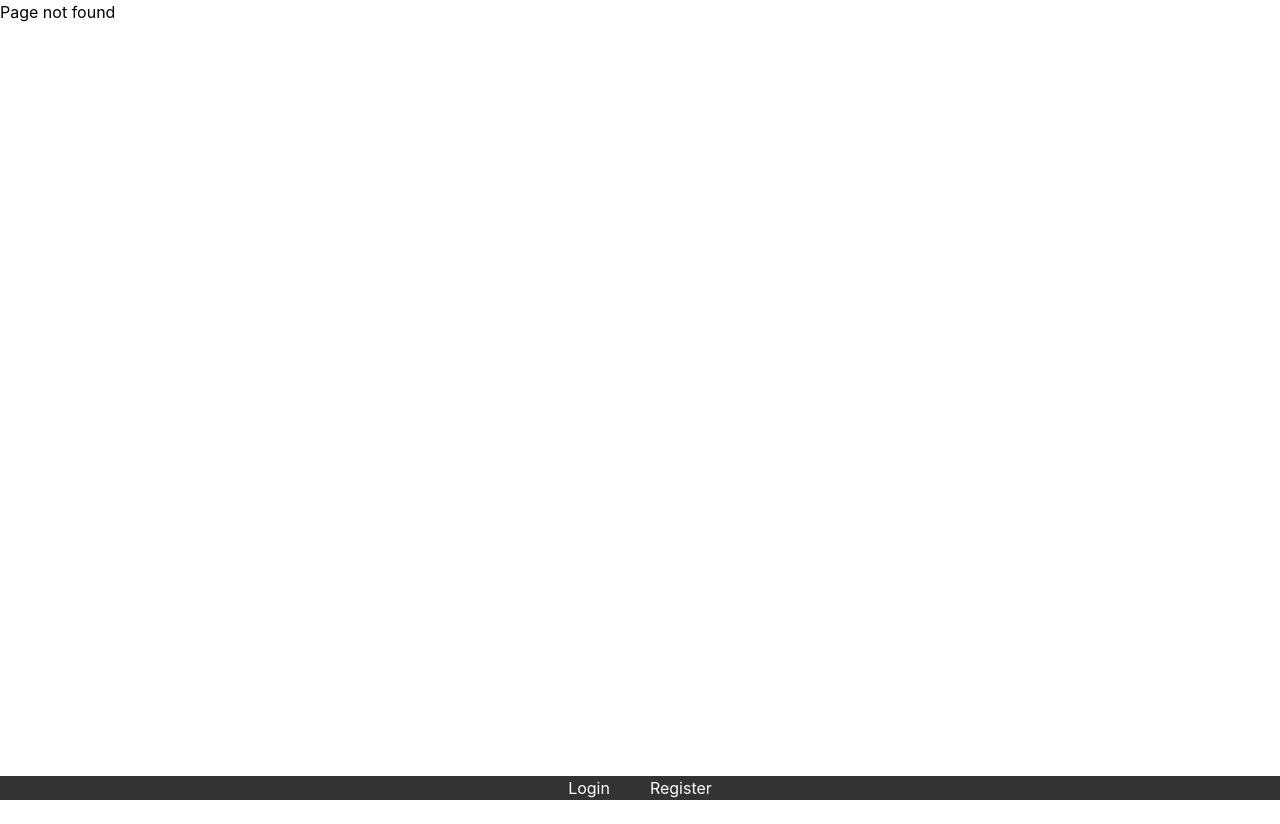
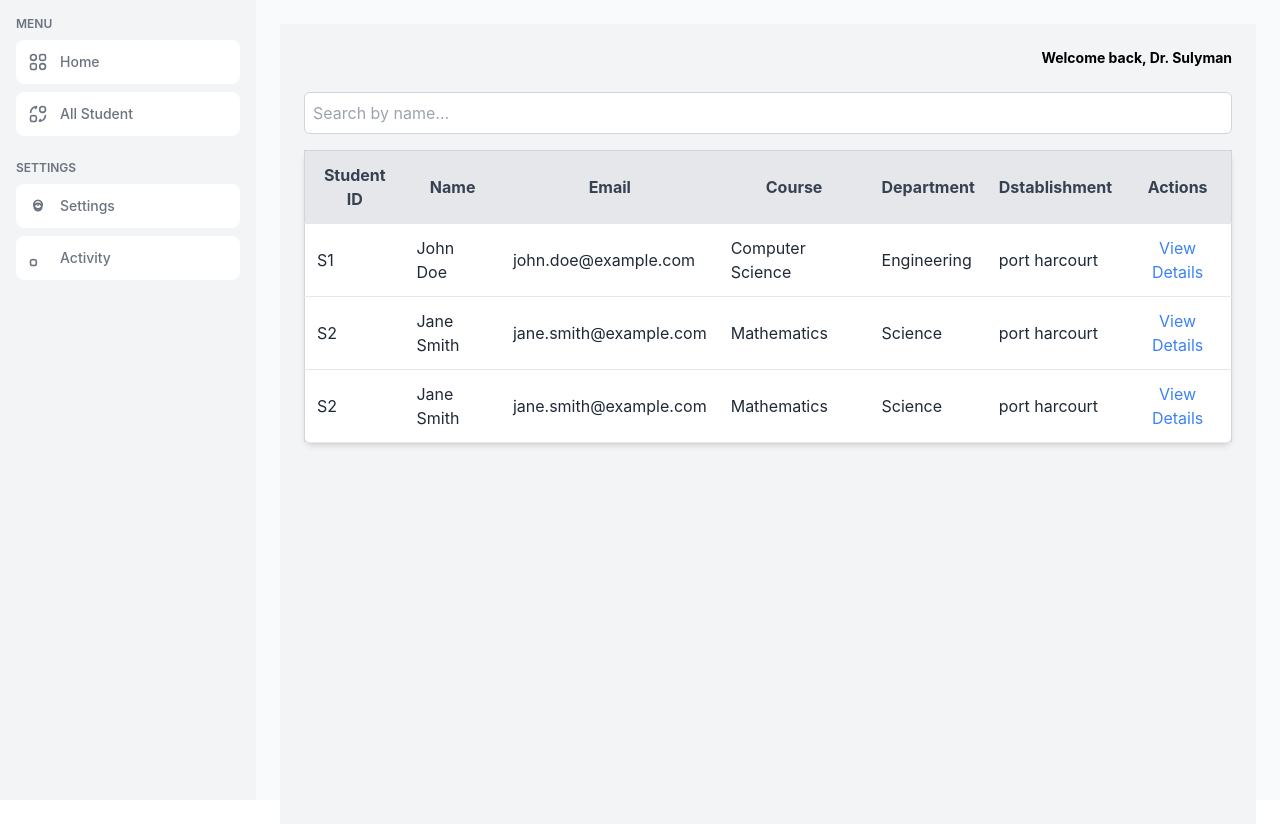
Before and after one commit to idealfilmz/siwes-platform, a React (Create React App) app in the folder siwes_frontend/: page /supervisor in a window 1280 px wide. Before the commit this address had no page. Before the commit the page ends 800 px from the top, so only its background shows below. Built offline with nearby package versions, Linux system fonts and the light colour scheme.

Commit message:
latest update

```diff
--- a/siwes_frontend/src/App.js
+++ b/siwes_frontend/src/App.js
@@ -1,7 +1,6 @@
 import React from 'react';
 import { BrowserRouter as Router, Routes, Route } from 'react-router-dom';
 import './App.css';
-import { Login } from './supervisor_login';
 import { Register } from './Authenications/Register';
 import { Notfound } from './notfound';
 import { LecturerOverview } from './componet/supervisor/dashboard';
@@ -10,6 +9,10 @@ import { StudentDashboard } from './componet/students/dashboard';
 import BottomNav from './bottom/bottomnav';
 import { MultiLevelSidebar } from './dashboards';
 import { WeekLyName } from './students/weeklyprogress';
+import { SupervisorBar } from './componet/supervisor/supervisorbar';
+import { LandingPage } from './landingpage';
+import { SupLogin } from './supervisor_login';
+import { Login } from './Authenications/login';
 
 function App() {
   return (
@@ -17,21 +20,22 @@ function App() {
     <Router>
       <div>
         <Routes>
-          <Route path="/" element={<Register />} />
-          <Route path="/login" element={<Login />} />
-          <Route path="/lecturer-overview" element={<LecturerOverview />} />
-          <Route path="/lecturer-dashboard" element={<LecturerDashboard />} />
+<Route path='/landing' element={<LandingPage/>} />
+ <Route path="/" element={<Register />} />
+          <Route path="nav" element={<BottomNav />} />
+          <Route path ="login" element={< SupLogin/>} />
+          <Route path="supervisor-login" element={<Login />} />
+          <Route path='/supervisor' element={<SupervisorBar />} >
+            <Route path="view" element={<LecturerOverview />} />
+            <Route path="" element={<LecturerDashboard />} />
+          </Route>
           <Route path="*" element={<Notfound />} />
           <Route path='/side' element={<MultiLevelSidebar />} >
             <Route path="" element={<StudentDashboard />} />
             <Route path='wekk' element={<WeekLyName />} />
           </Route>
+        </Routes>
 
-
-
-
-        </Routes>
-        <BottomNav />
       </div>
     </Router>
 
--- a/siwes_frontend/src/Authenications/login/index.js
+++ b/siwes_frontend/src/Authenications/login/index.js
@@ -25,11 +25,11 @@ export const Login = () => {
             <h1 className="text-2xl font-semibold mb-6 text-center">Login</h1>
             <form onSubmit={handleSubmit}>
                <div className="mb-4">
-                  <label htmlFor="username" className="block text-gray-700 mb-2">Username</label>
+                  <label htmlFor="username" className="block text-gray-700 mb-2">Staff ID</label>
                   <input
                      id="username"
                      type="text"
-                     placeholder="Enter username"
+                     placeholder="Enter staff id"
                      value={username}
                      onChange={handleUsernameChange}
                      className="w-full p-2 border border-gray-300 rounded-md focus:outline-none focus:ring-2 focus:ring-blue-500"
--- a/siwes_frontend/src/bottom/bottomnav.js
+++ b/siwes_frontend/src/bottom/bottomnav.js
@@ -4,12 +4,16 @@ import './style.css'; // Import CSS for styling
 
 const BottomNav = () => {
   return (
-    <nav className="bottom-nav">
-      <ul>
-        <li><Link to="/login">Login</Link></li>
-        <li><Link to="/register">Register</Link></li>
+    <div className='flex self-center h-screen items-center justify-center'>
+    <center>
+    <nav className="">
+      <ul className='flex flex-row '>
+        <li className='text-gray-50 m-4 font-bold p-4 rounded-full bg-blue-950 '  ><Link to="/login">Login as student</Link></li>
+        <li  className='text-gray-50 m-4 font-bold p-4 rounded-full bg-blue-400'><Link to="/supervisor-login">Login as supervisor</Link></li>
       </ul>
     </nav>
+    </center>
+    </div>
   );
 }
 
--- a/siwes_frontend/src/componet/supervisor/dashboard.js
+++ b/siwes_frontend/src/componet/supervisor/dashboard.js
@@ -2,8 +2,8 @@ import React, { useState } from "react";
 
 const sampleData = [
   {
-    studentId: "S1",
-    name: "John Doe",
+    studentId: "19/24pj047",
+
     scores: {
       week1: 85,
       week2: 90,
@@ -11,17 +11,6 @@ const sampleData = [
       week4: 92,
     },
   },
-  {
-    studentId: "S2",
-    name: "Jane Smith",
-    scores: {
-      week1: 88,
-      week2: 94,
-      week3: 82,
-      week4: 89,
-    },
-  },
-  // Add more student data here
 ];
 
 export const LecturerOverview = () => {
@@ -33,7 +22,7 @@ export const LecturerOverview = () => {
 
   return (
     <div className="p-6 bg-gray-100 min-h-screen">
-      <h1 className="text-2xl font-semibold mb-6">Student Weekly Scores</h1>
+      <h1 className="text-2xl font-semibold mb-6">John Paul's Weekly Scores</h1>
       <div className="mb-4">
         <label htmlFor="weekSelect" className="block text-gray-700 mb-2">Select Week:</label>
         <select
@@ -48,20 +37,18 @@ export const LecturerOverview = () => {
           <option value="week4">Week 4</option>
         </select>
       </div>
-      <table className="min-w-full bg-white border border-gray-300 rounded-lg shadow-md">
+      <table className=" w-1/2 bg-white border border-gray-300 rounded-lg shadow-md">
         <thead>
           <tr className="bg-gray-200 text-gray-700">
-            <th className="p-3 border-b">Student ID</th>
-            <th className="p-3 border-b">Name</th>
+            <th className="p-3 border-b">Matric No.</th>
             <th className="p-3 border-b">Score</th>
           </tr>
         </thead>
         <tbody>
           {sampleData.map((student) => (
             <tr key={student.studentId}>
-              <td className="p-3 border-b text-gray-800">{student.studentId}</td>
-              <td className="p-3 border-b text-gray-800">{student.name}</td>
-              <td className="p-3 border-b text-gray-800">
+              <td className="p-3 text-center border-b text-gray-800">{student.studentId}</td>
+              <td className="p-3 border-b text-center text-gray-800">
                 {student.scores[selectedWeek] !== undefined
                   ? student.scores[selectedWeek]
                   : "N/A"}
@@ -70,6 +57,13 @@ export const LecturerOverview = () => {
           ))}
         </tbody>
       </table>
+      <center>
+      <div className="flex flex-col bg-gray-50 mt-10 items-center w-fit self-center p-5 justify-around">
+        <h3 className="p-2 m-2 font-bold">
+          <button className="text-blue-500">FINAL SCORE</button>: 0</h3>
+
+      </div>
+      </center>
     </div>
   );
 };
--- a/siwes_frontend/src/componet/supervisor/landin.js
+++ b/siwes_frontend/src/componet/supervisor/landin.js
@@ -40,7 +40,7 @@ export const LecturerDashboard = () => {
 
   return (
     <div className="p-6 bg-gray-100 min-h-screen">
-      <h1 className="text-2xl font-semibold mb-6">Lecturer Dashboard</h1>
+      <h1 className="text-sm font-bold mb-6 text-right">Welcome back, Dr. Sulyman </h1>
       <div className="mb-4">
         <input
           type="text"
--- /dev/null
+++ b/siwes_frontend/src/componet/supervisor/supervisorbar/index.js
@@ -0,0 +1,87 @@
+
+
+
+
+import React from "react";
+import { Outlet } from "react-router-dom";
+
+export function SupervisorBar() {
+  const [open, setOpen] = React.useState(0);
+
+  const handleOpen = (value) => {
+    setOpen(open === value ? 0 : value);
+  };
+
+  return (
+    <div className="flex flex-row w-full h-screen">
+      {/* Sidebar */}
+      <aside className="w-64 bg-gray-100 p-4">
+        {/* Menu Section */}
+        <div className="mb-6">
+          <h6 className="text-gray-500 text-xs font-semibold leading-4 mb-2">MENU</h6>
+          <ul className="space-y-2">
+            {/* Home */}
+            <li>
+              <a href="javascript:;" className="flex items-center p-3 bg-white rounded-lg">
+                <svg xmlns="http://www.w3.org/2000/svg" width="20" height="20" viewBox="0 0 20 20" fill="none" className="mr-3">
+                  <g id="category 02">
+                    <g id="icon">
+                      <path d="M2.5 5.41667C2.5 3.80584 3.80584 2.5 5.41667 2.5C7.0275 2.5 8.33333 3.80584 8.33333 5.41667C8.33333 7.0275 7.0275 8.33333 5.41667 8.33333C3.80584 8.33333 2.5 7.0275 2.5 5.41667Z" stroke="#6B7280" strokeWidth="1.6" />
+                      <path d="M11.6667 5.41667C11.6667 4.24628 11.6667 3.66109 11.9476 3.24072C12.0691 3.05873 12.2254 2.90248 12.4074 2.78088C12.8278 2.5 13.4129 2.5 14.5833 2.5C15.7537 2.5 16.3389 2.5 16.7593 2.78088C16.9413 2.90248 17.0975 3.05873 17.2191 3.24072C17.5 3.66109 17.5 4.24628 17.5 5.41667C17.5 6.58705 17.5 7.17224 17.2191 7.59262C17.0975 7.7746 16.9413 7.93085 16.7593 8.05245C16.3389 8.33333 15.7537 8.33333 14.5833 8.33333C13.4129 8.33333 12.8278 8.33333 12.4074 8.05245C12.2254 7.93085 12.0691 7.7746 11.9476 7.59262C11.6667 7.17224 11.6667 6.58705 11.6667 5.41667Z" stroke="#6B7280" strokeWidth="1.6" />
+                      <path d="M11.6667 14.5833C11.6667 12.9725 12.9725 11.6667 14.5833 11.6667C16.1942 11.6667 17.5 12.9725 17.5 14.5833C17.5 16.1942 16.1942 17.5 14.5833 17.5C12.9725 17.5 11.6667 16.1942 11.6667 14.5833Z" stroke="#6B7280" strokeWidth="1.6" />
+                      <path d="M2.5 14.5833C2.5 13.4129 2.5 12.8278 2.78088 12.4074C2.90248 12.2254 3.05873 12.0691 3.24072 11.9476C3.66109 11.6667 4.24628 11.6667 5.41667 11.6667C6.58705 11.6667 7.17224 11.6667 7.59262 11.9476C7.7746 12.0691 7.93085 12.2254 8.05245 12.4074C8.33333 12.8278 8.33333 13.4129 8.33333 14.5833C8.33333 15.7537 8.33333 16.3389 8.05245 16.7593C7.93085 16.9413 7.7746 17.0975 7.59262 17.2191C7.17224 17.5 6.58705 17.5 5.41667 17.5C4.24628 17.5 3.66109 17.5 3.24072 17.2191C3.05873 17.0975 2.90248 16.9413 2.78088 16.7593C2.5 16.3389 2.5 15.7537 2.5 14.5833Z" stroke="#6B7280" strokeWidth="1.6" />
+                    </g>
+                  </g>
+                </svg>
+                <span className="text-gray-500 text-sm font-medium">Home</span>
+              </a>
+            </li>
+            {/* Assessment */}
+            <li>
+              <a href="javascript:;" className="flex items-center p-3 bg-white rounded-lg">
+                <svg xmlns="http://www.w3.org/2000/svg" width="20" height="20" viewBox="0 0 20 20" fill="none" className="mr-3">
+                  <g id="Swap">
+                    <path id="icon" d="M2.50325 9.00193C2.50145 5.42312 5.40119 2.52045 8.98001 2.51865M8.99678 2.5L7.25783 4.94982M17.5 10.9172C17.5 14.496 14.5988 17.3972 11.02 17.3972M11.0022 17.4161L12.7423 14.9671M14.5833 8.3334C12.9725 8.3334 11.6667 7.02756 11.6667 5.41673C11.6667 3.8059 12.9725 2.50006 14.5833 2.50006C16.1942 2.50006 17.5 3.8059 17.5 5.41673C17.5 7.02756 16.1942 8.3334 14.5833 8.3334ZM5.41667 17.5001C4.24628 17.5001 3.66109 17.5001 3.24072 17.2192C3.05873 17.0976 2.90248 16.9413 2.78088 16.7593C2.5 16.339 2.5 15.7538 2.5 14.5834C2.5 13.413 2.5 12.8278 2.78088 12.4074C2.90248 12.2255 3.05873 12.0692 3.24072 11.9476C3.66109 11.6667 4.24628 11.6667 5.41667 11.6667C6.58705 11.6667 7.17224 11.6667 7.59262 11.9476C7.7746 12.0692 7.93085 12.2255 8.05245 12.4074C8.33333 12.8278 8.33333 13.413 8.33333 14.5834C8.33333 15.7538 8.33333 16.3389 8.05245 16.7593C7.93085 16.9413 7.7746 17.0976 7.59262 17.2192C7.17224 17.5 6.58705 17.5 5.41667 17.5Z" stroke="#6B7280" strokeWidth="1.6" />
+                  </g>
+                </svg>
+                <span className="text-gray-500 text-sm font-medium">All Student</span>
+              </a>
+            </li>
+            {/* Projects */}
+
+          </ul>
+        </div>
+
+        {/* Settings Section */}
+        <div>
+          <h6 className="text-gray-500 text-xs font-semibold leading-4 mb-2">SETTINGS</h6>
+          <ul className="space-y-2">
+            {/* Settings */}
+            <li>
+              <a href="javascript:;" className="flex items-center p-3 bg-white rounded-lg">
+                <svg xmlns="http://www.w3.org/2000/svg" width="20" height="20" viewBox="0 0 20 20" fill="none" className="mr-3">
+                  <path id="icon" d="M10 14.7581C12.0147 14.7581 13.7428 13.029 13.7428 11.0143C13.7428 9.00062 12.0147 7.27152 10 7.27152C7.98528 7.27152 6.25715 9.00062 6.25715 11.0143C6.25715 13.029 7.98528 14.7581 10 14.7581ZM10 4.28571C12.2567 4.28571 14.2857 6.3147 14.2857 8.57143C14.2857 10.8281 12.2567 12.8571 10 12.8571C7.74328 12.8571 5.71429 10.8281 5.71429 8.57143C5.71429 6.3147 7.74328 4.28571 10 4.28571ZM10 8.57143C10.2561 8.57143 10.5 8.69422 10.5 8.85714C10.5 9.02006 10.2561 9.14286 10 9.14286C9.74394 9.14286 9.5 9.02006 9.5 8.85714C9.5 8.69422 9.74394 8.57143 10 8.57143Z" stroke="#6B7280" strokeWidth="1.6" />
+                </svg>
+                <span className="text-gray-500 text-sm font-medium">Settings</span>
+              </a>
+            </li>
+            {/* Activity */}
+            <li>
+              <a href="javascript:;" className="flex items-center p-3 bg-white rounded-lg">
+                <svg xmlns="http://www.w3.org/2000/svg" width="20" height="20" viewBox="0 0 20 20" fill="none" className="mr-3">
+                  <path id="icon" d="M2.5 14.5833C2.5 13.4129 2.5 12.8278 2.78088 12.4074C2.90248 12.2254 3.05873 12.0691 3.24072 11.9476C3.66109 11.6667 4.24628 11.6667 5.41667 11.6667C6.58705 11.6667 7.17224 11.6667 7.59262 11.9476C7.7746 12.0691 7.93085 12.2254 8.05245 12.4074C8.33333 12.8278 8.33333 13.4129 8.33333 14.5833C8.33333 15.7537 8.33333 16.3389 8.05245 16.7593C7.93085 16.9413 7.7746 17.0975 7.59262 17.2191C7.17224 17.5 6.58705 17.5 5.41667 17.5C4.24628 17.5 3.66109 17.5 3.24072 17.2191C3.05873 17.0975 2.90248 16.9413 2.78088 16.7593C2.5 16.3389 2.5 15.7537 2.5 14.5833Z" stroke="#6B7280" strokeWidth="1.6" />
+                </svg>
+                <span className="text-gray-500 text-sm font-medium">Activity</span>
+              </a>
+            </li>
+          </ul>
+        </div>
+      </aside>
+
+      {/* Main Content */}
+      <main className="flex-1 p-6 bg-gray-50">
+        <Outlet />
+      </main>
+    </div>
+  );
+}
--- /dev/null
+++ b/siwes_frontend/src/landingpage/index.js
@@ -0,0 +1,49 @@
+import React from "react";
+import { FaOptinMonster, FaSign, FaSignInAlt, FaUser } from "react-icons/fa";
+import { Link, useNavigate } from "react-router-dom";
+
+
+
+export const LandingPage =()=>{
+const navigate  = useNavigate()
+
+   return(
+      <div className="bg-gray-300 h-screen flex flex-col">
+         <div className=" shadow-lg gap-1 p-3 m-2 bg-white w-full ">
+            <ul className="flex flex-row items-center justify-around">
+               <li className="flex flex-row items-center m-2 p-2 hover:underline">
+               <FaUser className="text-blue-500" /><button>Contact us</button>
+               </li>
+               <li className="flex flex-row items-center m-2 p-2 hover:underline">
+             <FaOptinMonster className="text-blue-500"/> A PLATFORM TO ENHANCE SIWESS ASSESMENT
+             </li>
+               <li className="flex flex-row items-center m-2 p-2 hover:underline">
+               <FaSignInAlt className="text-blue-500"/> <button onClick={()=>navigate("/login")}>Login/Register</button>
+               </li>
+
+            </ul>
+         </div>
+         <center>
+         <div>
+         <h3 style={{
+            fontWeight:"450"
+         }} className="text-white text-4xl font-extralight m-1 p-1">Welcome to SIWES Acessment platform</h3>
+         <p style={{
+            wordSpacing:2
+         }} className="text-white">Improving Accesment Quality</p>
+         <div>
+            </div>
+
+<button className="shadow-lg p-2 pr-7 pl-7  rounded-xl text-gray-100 bg-green-600 m-3">Signup</button>
+<button onClick={()=>navigate("/nav")} className="shadow-lg p-2 pr-7 pl-7 bg-blue-500 rounded-xl text-gray-100 m-3">Login</button>
+         </div>
+      </center>
+<div>
+   <h1></h1>
+</div>
+
+
+
+      </div>
+   )
+}
--- a/siwes_frontend/src/supervisor_login/index.js
+++ b/siwes_frontend/src/supervisor_login/index.js
@@ -1,7 +1,7 @@
 
 import React, { useState } from "react";
 
-export const Login = () => {
+export const SupLogin = () => {
    const [username, setUsername] = useState("");
    const [password, setPassword] = useState("");
 
```
